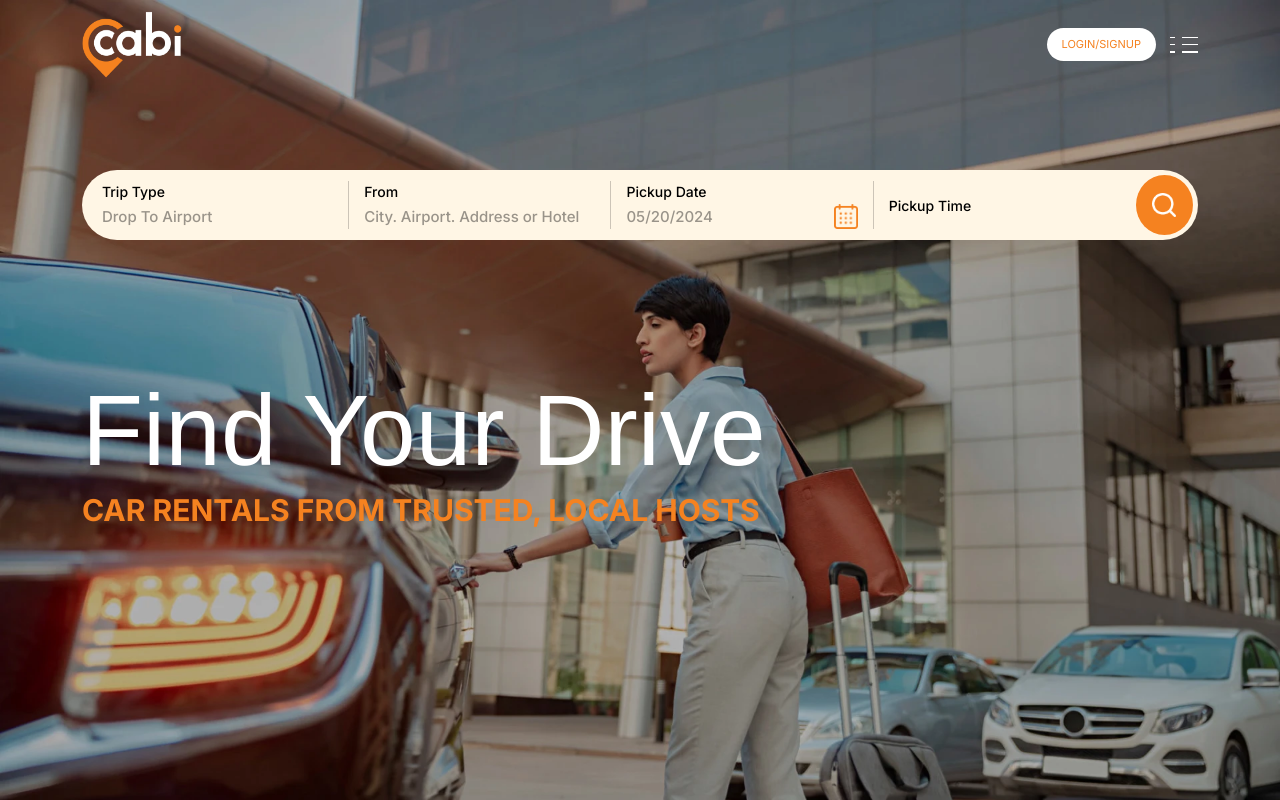
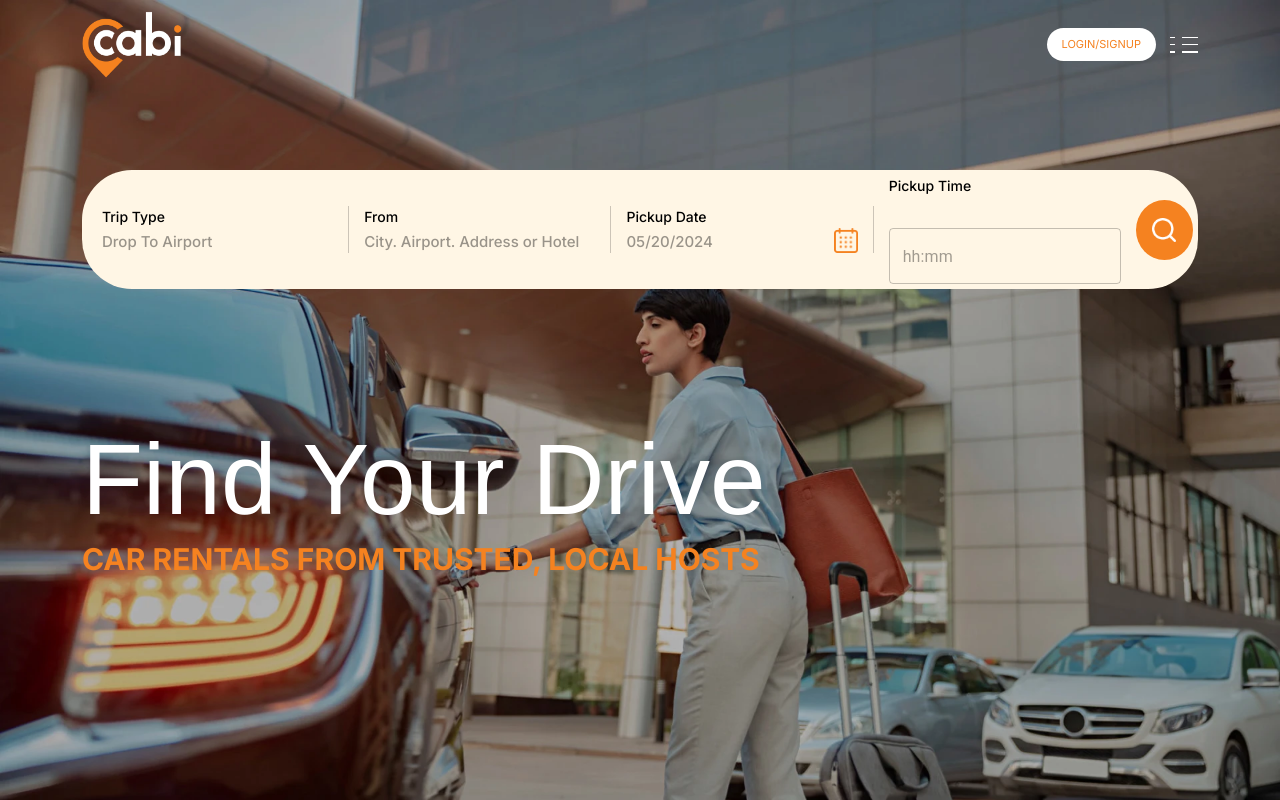
Before and after one commit to ankurrup83/CABI, a React (Create React App) app: page / in a window 1280 px wide. Shown: the top 800 px of the page. Built offline with nearby package versions, Linux system fonts and the light colour scheme; a web font is replaced by a local one.

Commit message:
cabi-updated

```diff
--- a/src/components/Home/HomeSearch.js
+++ b/src/components/Home/HomeSearch.js
@@ -2,9 +2,31 @@ import React, { useState } from "react";
 import Form from "react-bootstrap/Form";
 import DatePicker from "react-datepicker";
 import "react-datepicker/dist/react-datepicker.css";
+import { LocalizationProvider } from "@mui/x-date-pickers/LocalizationProvider";
+import { AdapterDayjs } from "@mui/x-date-pickers/AdapterDayjs";
+import { TimePicker } from "@mui/x-date-pickers/TimePicker";
+import TextField from "@mui/material/TextField";
+import Box from "@mui/material/Box";
+import { styled } from "@mui/material/styles";
 export const HomeSearch = () => {
   const [startDate, setStartDate] = useState(new Date());
-
+  const [selectedTime, setSelectedTime] = useState(null);
+  const handleTimeChange = (newValue) => {
+    setSelectedTime(newValue);
+  };
+  const CustomTextField = styled(TextField)({
+    "& .MuiInputBase-root": {
+      borderRadius: "4px",
+      border: "1px solid #ccc",
+      padding: "8px",
+    },
+    "& .MuiInputBase-input": {
+      padding: "0",
+    },
+    "& .MuiOutlinedInput-notchedOutline": {
+      border: "none",
+    },
+  });
   return (
     <>
       <div className="homepage-head">
@@ -48,6 +70,32 @@ export const HomeSearch = () => {
 
                 <div className="homesearch-feild last-feild">
                   <label>Pickup Time</label>
+                  <LocalizationProvider dateAdapter={AdapterDayjs}>
+                    <Box
+                      sx={{
+                        display: "flex",
+                        flexDirection: "column",
+                        alignItems: "center",
+                        mt: 4,
+                      }}
+                    >
+                      <TimePicker
+                        value={selectedTime}
+                        onChange={handleTimeChange}
+                        renderInput={(params) => (
+                          <CustomTextField
+                            {...params}
+                            variant="outlined"
+                            InputProps={{
+                              ...params.InputProps,
+                              disableUnderline: true,
+                            }}
+                          />
+                        )}
+                        ampm={false}
+                      />
+                    </Box>
+                  </LocalizationProvider>
                 </div>
 
                 <button className="search-butn" type="submit">
```
